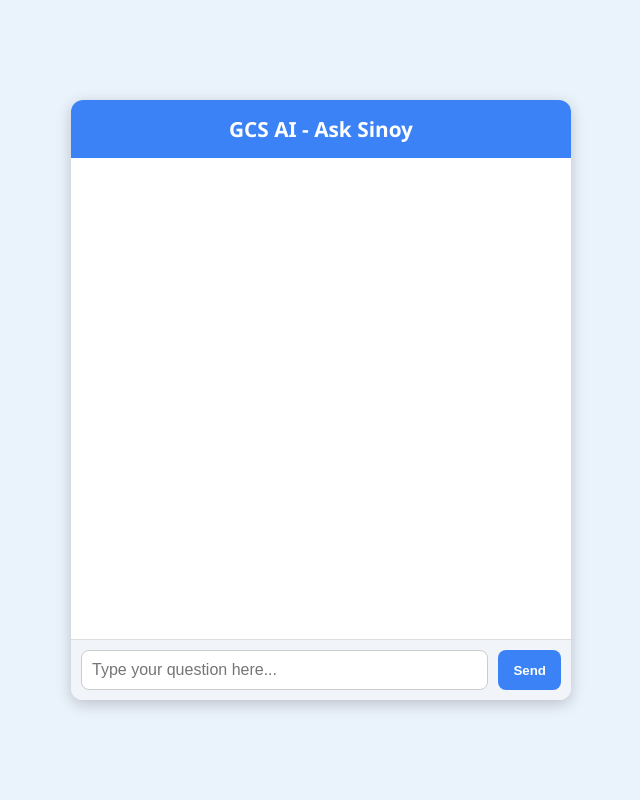
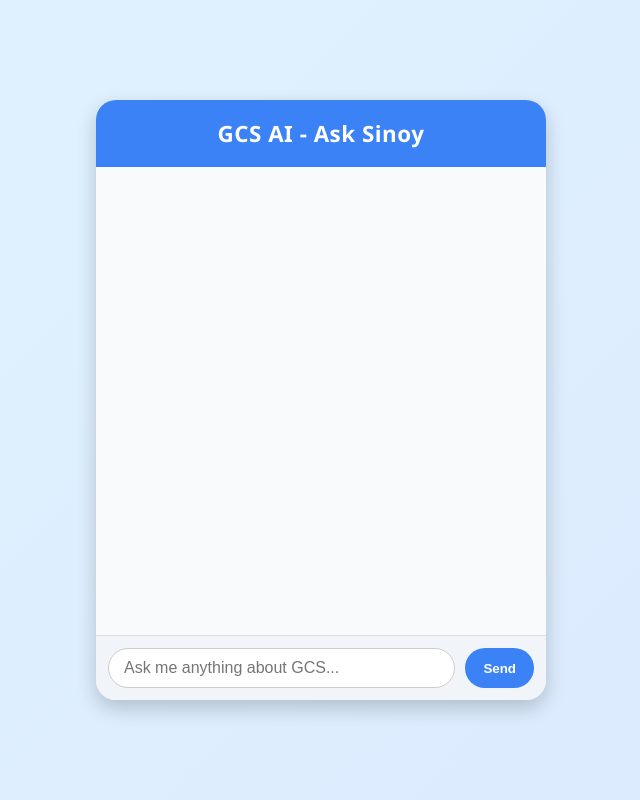
Before and after one commit to nandsachida103-beep/gcs.ai, a Flask app: template templates/index.html in a window 1280 px wide. Shown: the whole page, without its empty margins (319-959 px from the left). Run offline with Flask 3, Linux system fonts and the light colour scheme; the template is opened without the code that fills it, so the values that code supplies are empty.

Commit message:
Improve styling and update input placeholder text
Refactor styles and update chat input placeholder.

```diff
--- a/templates/index.html
+++ b/templates/index.html
@@ -4,99 +4,111 @@
     <meta charset="UTF-8">
     <title>GCS AI - Sinoy</title>
     <style>
+        /* Body & Page */
         body {
-            font-family: "Segoe UI", Tahoma, Geneva, Verdana, sans-serif;
-            background-color: #eaf2fc;
+            margin: 0;
+            font-family: 'Segoe UI', Tahoma, Geneva, Verdana, sans-serif;
+            background: linear-gradient(135deg, #e0f2fe, #dbeafe);
             display: flex;
             justify-content: center;
             align-items: center;
             height: 100vh;
-            margin: 0;
         }
 
+        /* Chat container */
         .chat-container {
+            width: 450px;
+            max-width: 90%;
+            height: 600px;
             background: #ffffff;
-            width: 500px; /* medium size */
-            height: 600px; /* medium height */
-            border-radius: 12px;
-            box-shadow: 0 4px 15px rgba(0,0,0,0.2);
+            border-radius: 20px;
+            box-shadow: 0 8px 20px rgba(0,0,0,0.2);
             display: flex;
             flex-direction: column;
             overflow: hidden;
         }
 
+        /* Header */
         .header {
             background-color: #3b82f6;
             color: white;
+            padding: 18px;
             text-align: center;
-            padding: 15px;
-            font-size: 1.3rem;
+            font-size: 1.4rem;
             font-weight: bold;
+            letter-spacing: 0.5px;
+            box-shadow: 0 3px 6px rgba(0,0,0,0.1);
         }
 
+        /* Chat messages */
         #chatbox {
             flex: 1;
             padding: 15px;
             overflow-y: auto;
-            border-bottom: 1px solid #ddd;
+            background: #f9fafb;
         }
 
+        .message {
+            padding: 10px 15px;
+            margin: 8px 0;
+            border-radius: 20px;
+            max-width: 80%;
+            word-wrap: break-word;
+            box-shadow: 0 1px 3px rgba(0,0,0,0.1);
+        }
+
+        .user {
+            background: #dbeafe;
+            align-self: flex-end;
+            color: #1e3a8a;
+        }
+
+        .sinoy {
+            background: #d1fae5;
+            align-self: flex-start;
+            color: #059669;
+        }
+
+        /* Input section */
         #userInputContainer {
             display: flex;
-            padding: 10px;
+            padding: 12px;
             background: #f1f5f9;
+            border-top: 1px solid #ddd;
         }
 
         #userInput {
             flex: 1;
-            padding: 10px;
-            border-radius: 8px;
+            padding: 10px 15px;
+            border-radius: 25px;
             border: 1px solid #ccc;
+            outline: none;
             font-size: 1rem;
         }
 
         #sendBtn {
-            padding: 10px 15px;
             margin-left: 10px;
+            padding: 10px 18px;
             border: none;
-            border-radius: 8px;
+            border-radius: 25px;
             background-color: #3b82f6;
             color: white;
             font-weight: bold;
             cursor: pointer;
-            transition: background 0.3s;
+            transition: 0.3s;
         }
 
         #sendBtn:hover {
             background-color: #2563eb;
         }
 
-        .user {
-            color: #1e3a8a;
-            font-weight: bold;
-            margin-bottom: 8px;
+        /* Scrollbar styling */
+        #chatbox::-webkit-scrollbar {
+            width: 6px;
         }
-
-        .sinoy {
-            color: #059669;
-            font-weight: bold;
-            margin-bottom: 8px;
-        }
-
-        p.message {
-            margin: 2px 0;
-            padding: 5px 8px;
-            border-radius: 6px;
-        }
-
-        .user.message {
-            background-color: #dbeafe;
-            text-align: right;
-        }
-
-        .sinoy.message {
-            background-color: #d1fae5;
-            text-align: left;
+        #chatbox::-webkit-scrollbar-thumb {
+            background: #9ca3af;
+            border-radius: 3px;
         }
     </style>
 </head>
@@ -105,7 +117,7 @@
         <div class="header">GCS AI - Ask Sinoy</div>
         <div id="chatbox"></div>
         <div id="userInputContainer">
-            <input type="text" id="userInput" placeholder="Type your question here..." />
+            <input type="text" id="userInput" placeholder="Ask me anything about GCS..." />
             <button id="sendBtn">Send</button>
         </div>
     </div>
@@ -116,8 +128,8 @@
         const sendBtn = document.getElementById('sendBtn');
 
         function addMessage(sender, text) {
-            const p = document.createElement('p');
-            p.className = sender + " message";
+            const p = document.createElement('div');
+            p.className = "message " + sender;
             p.textContent = text;
             chatbox.appendChild(p);
             chatbox.scrollTop = chatbox.scrollHeight;
@@ -149,4 +161,4 @@
         });
     </script>
 </body>
-    </html>
+</html>
```
